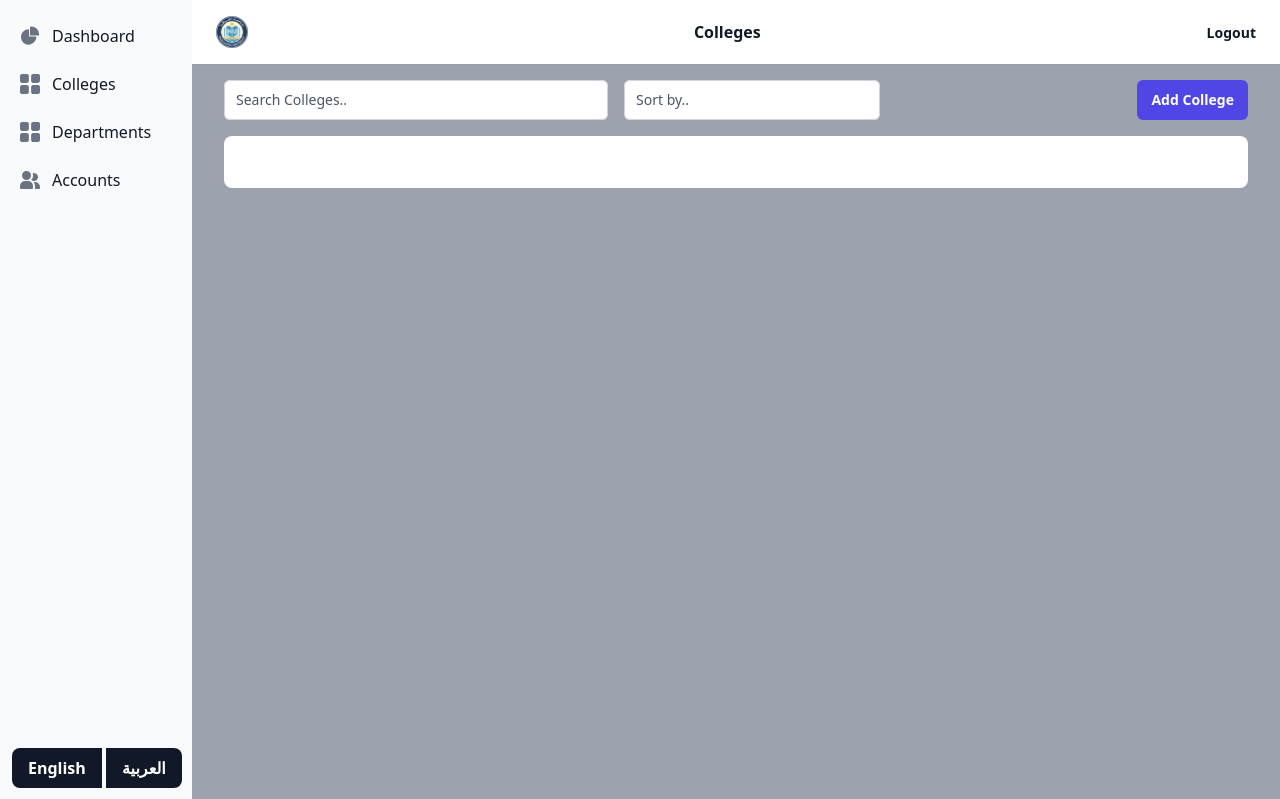
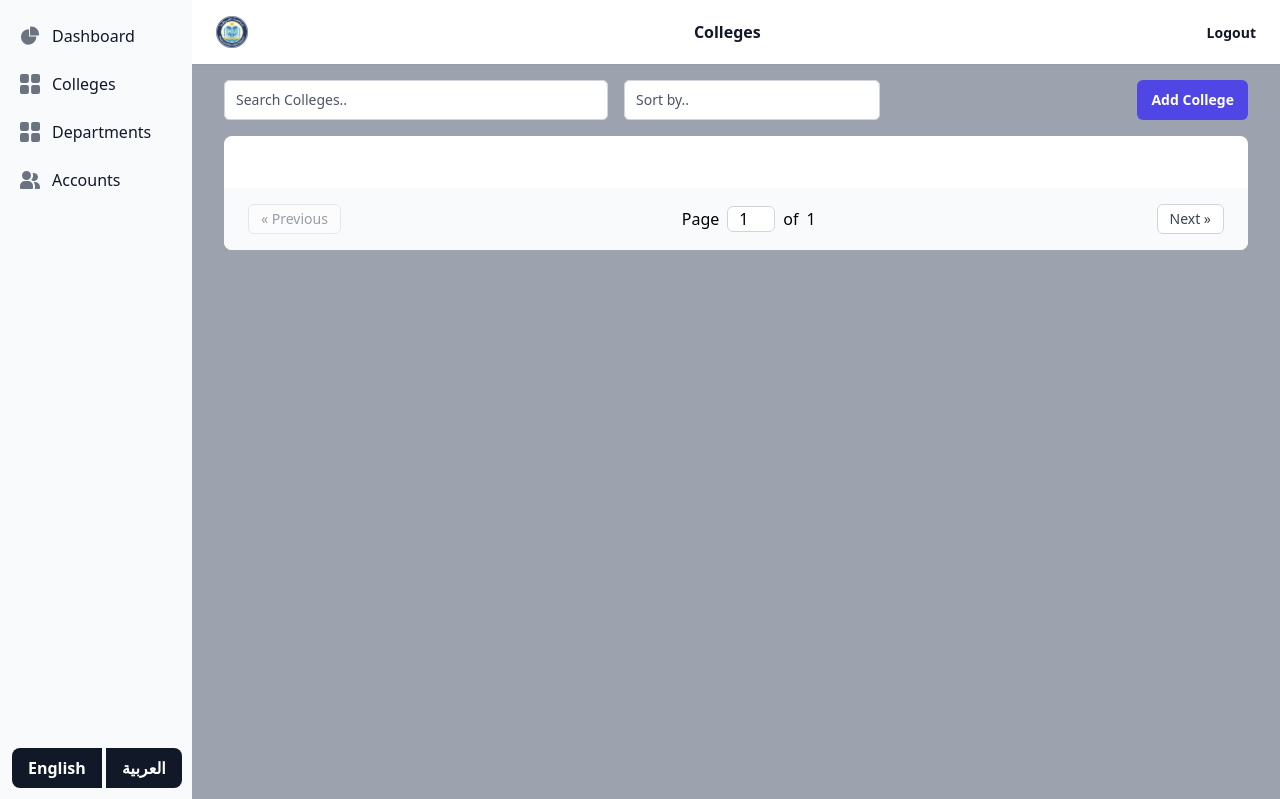
Before and after one commit to GP-2025/email-system-admin-panel, a Flask app: page /colleges in a window 1280 px wide. Shown: the top 799 px of the page. Run offline with Flask 3, Linux system fonts and the light colour scheme; some libraries are stand-ins or nearby versions.

Commit message:
Add pagination controls to colleges template: implement previous/next buttons and current page input

```diff
--- a/static/js/colleges.js
+++ b/static/js/colleges.js
@@ -2,6 +2,24 @@
 const crudModelButton = document.getElementById("crud-modal-button");
 const crudModelCloseButton = document.getElementById("crud-modal-close-button");
 const crudModel = document.getElementById("crud-modal");
+
+const prevPageButton = document.getElementById('prev-page');
+const nextPageButton = document.getElementById('next-page');
+const currentPageInput = document.getElementById('current-page');
+const totalPagesSpan = document.getElementById('total-pages');
+
+const collegeRowTemplate = document.querySelector("[data-college-row-template]");
+const collegesContainer = document.querySelector("[data-colleges-container]");
+const searchInput = document.querySelector("[data-search]");
+
+const sortByInput = document.querySelector("[data-sort-by]");
+
+let colleges = [];
+
+const collegesPerPage = 3;
+let currentPage = 1;
+let totalColleges = 0;
+let totalPages = 1;
 
 crudModelButton.addEventListener("click", function () {
     crudModel.classList.remove("hidden");
@@ -13,11 +31,6 @@
     crudModel.classList.add("hidden");
 });
 
-const collegeRowTemplate = document.querySelector("[data-college-row-template]");
-const collegesContainer = document.querySelector("[data-colleges-container]");
-const searchInput = document.querySelector("[data-search]");
-
-let colleges = [];
 
 searchInput.addEventListener("input", function (e) {
     const value = e.target.value.toLowerCase();
@@ -43,10 +56,11 @@
                 element: row
             };
         });
+        totalColleges = colleges.length;
+        totalPages = Math.ceil(totalColleges / collegesPerPage);
+        updatePagination();
     });
 
-
-const sortByInput = document.querySelector("[data-sort-by]");
 
 sortByInput.addEventListener("change", function (e) {
     const value = e.target.value;
@@ -63,3 +77,52 @@
     });
     colleges.forEach(college => collegesContainer.appendChild(college.element));
 });
+
+
+function updatePagination() {
+    totalPages = Math.ceil(totalColleges / collegesPerPage);
+    totalPagesSpan.textContent = totalPages;
+    currentPageInput.value = currentPage;
+
+    prevPageButton.disabled = currentPage === 1;
+    nextPageButton.disabled = currentPage === totalPages || totalPages === 0;
+
+    loadColleges();
+}
+
+function loadColleges() {
+    collegesContainer.innerHTML = "";
+    const startIndex = (currentPage - 1) * collegesPerPage;
+    const endIndex = startIndex + collegesPerPage;
+    const collegesToDisplay = colleges.slice(startIndex, endIndex);
+    collegesToDisplay.forEach(college => {
+        collegesContainer.appendChild(college.element);
+    });
+
+    console.log(`Loaded colleges for page ${currentPage}`);
+}
+
+
+prevPageButton.addEventListener('click', () => {
+    if (currentPage > 1) {
+        currentPage--;
+        updatePagination();
+    }
+});
+
+nextPageButton.addEventListener('click', () => {
+    if (currentPage < totalPages) {
+        currentPage++;
+        updatePagination();
+    }
+});
+
+currentPageInput.addEventListener('change', () => {
+    const newPage = parseInt(currentPageInput.value, 10);
+    if (newPage >= 1 && newPage <= totalPages) {
+        currentPage = newPage;
+        updatePagination();
+    } else {
+        currentPageInput.value = currentPage;
+    }
+});
--- a/templates/colleges.html
+++ b/templates/colleges.html
@@ -147,6 +147,20 @@
                         </div>
                         <div data-colleges-container class="divide-y divide-gray-200 overflow-y-auto" style="max-height: 500px;">
                         </div>
+                        <div class="flex items-center justify-between px-6 py-4 bg-gray-50">
+                            <button id="prev-page" class="px-3 py-1 text-sm font-medium text-gray-700 bg-white border border-gray-300 rounded-md hover:bg-gray-100 disabled:opacity-50" disabled>
+                                &laquo; Previous
+                            </button>
+                            <div class="flex items-center space-x-2">
+                                <span>Page</span>
+                                <input id="current-page" type="number" min="1" value="1" class="w-12 text-center border border-gray-300 rounded-md">
+                                <span>of</span>
+                                <span id="total-pages">1</span>
+                            </div>
+                            <button id="next-page" class="px-3 py-1 text-sm font-medium text-gray-700 bg-white border border-gray-300 rounded-md hover:bg-gray-100 disabled:opacity-50">
+                                Next &raquo;
+                            </button>
+                        </div>
 
                         <template data-college-row-template>
                             <div data-college-row class="flex items-center">
```
